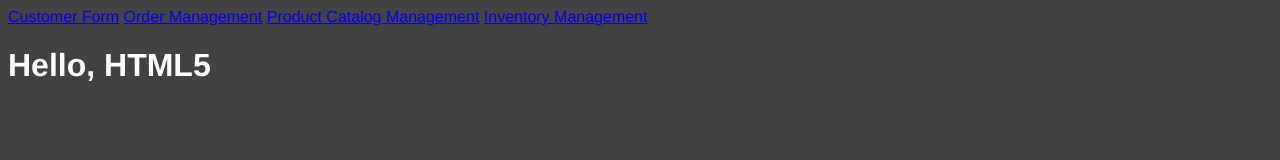
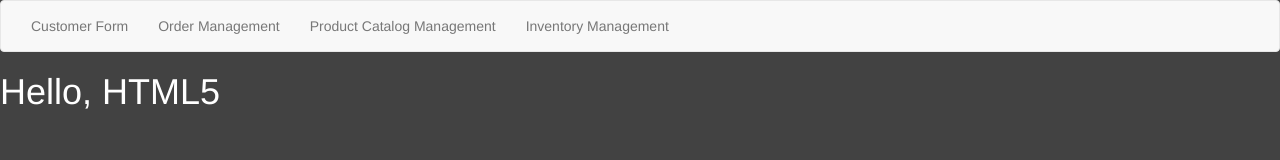
Before and after one commit to calvinvette/20150413, a website: page index.html in a window 1280 px wide. Drawn offline with Linux system fonts and the light colour scheme.

Commit message:
20150414@11.32

```diff
--- a/index.html
+++ b/index.html
@@ -6,7 +6,7 @@
 	<script src="bower_components/angular-route/angular-route.min.js"></script>
 
 	<script src="bower_components/bootstrap/dist/js/bootstrap.min.js"></script>
-	<link href="bower_components/bootstrap/dist/css/boostrap.min.css" rel="stylesheet"/>
+	<link href="bower_components/bootstrap/dist/css/bootstrap.min.css" rel="stylesheet"/>
 
 	<script src="bower_components/angular-bootstrap/ui-bootstrap.min.js"></script>
 	<script src="bower_components/angular-bootstrap/ui-bootstrap-tpls.min.js"></script>
@@ -22,11 +22,17 @@
 </head>
 <body>
 
-	<nav>
-	<a href="#SaveCustomer">Customer Form</a>
-	<a href="#OrderManagement">Order Management</a>
-	<a href="#Products">Product Catalog Management</a>
-	<a href="#Inventory">Inventory Management</a>
+	<nav class="navbar navbar-default">
+			<div class="navbar-header">
+			</div>
+			<div class="navbar-collapse collapse">
+				<ul class="nav navbar-nav">
+					<li><a href="#SaveCustomer">Customer Form</a></li>
+					<li><a href="#OrderManagement">Order Management</a></li>
+					<li><a href="#Products">Product Catalog Management</a></li>
+					<li><a href="#Inventory">Inventory Management</a></li>
+				</ul>
+			</div>
 	</nav>
 
 	<h1>Hello, HTML5</h1>
```
